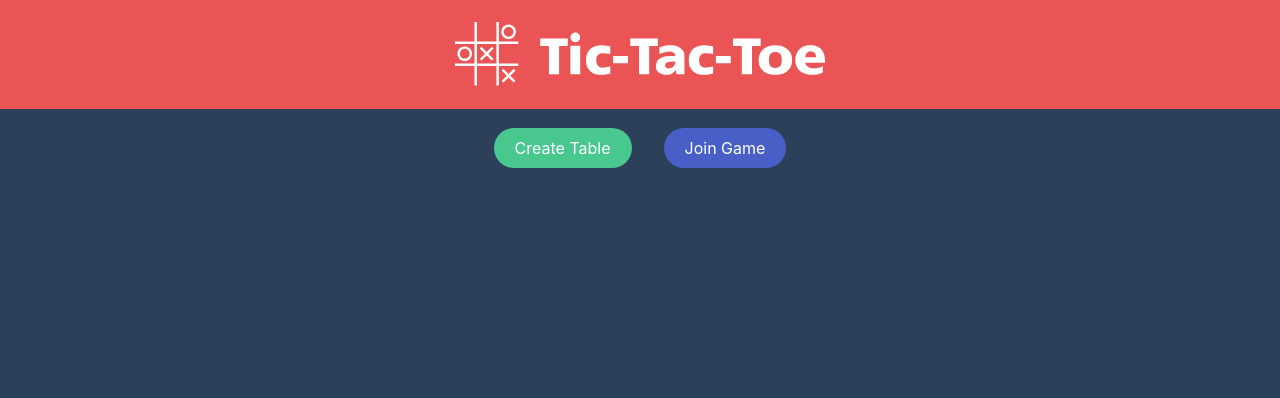
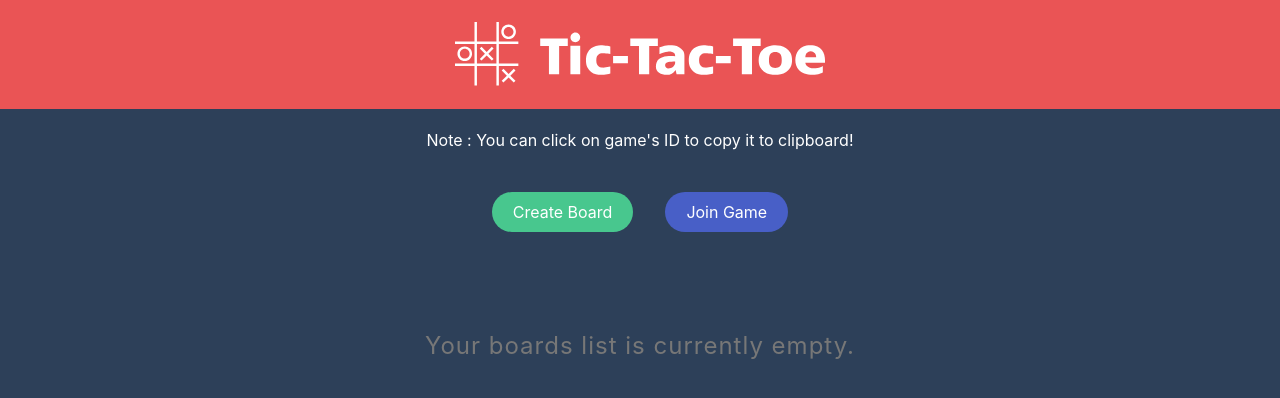
Before and after one commit to dejvid98/tic-tac-toe, a React (Create React App) app: page /boards in a window 1280 px wide. Shown: the top 398 px of the page. Built offline with nearby package versions, Linux system fonts and the light colour scheme.

Commit message:
Boards & animations

```diff
--- a/package.json
+++ b/package.json
@@ -14,6 +14,7 @@
     "@types/react-router-dom": "^5.1.5",
     "axios": "^0.19.2",
     "bulma": "^0.9.0",
+    "copy-to-clipboard": "^3.3.1",
     "node-sass": "^4.14.1",
     "react": "^16.13.1",
     "react-dom": "^16.13.1",
--- a/src/components/BoardsPage/Board.module.scss
+++ b/src/components/BoardsPage/Board.module.scss
@@ -0,0 +1,37 @@
+.container {
+  display: flex;
+  justify-content: center;
+  align-items: center;
+  flex-direction: column;
+  background: #2d4059;
+  box-shadow: 20px 20px 60px #26364c, -20px -20px 60px #344a66;
+  padding: 1.5rem 3rem;
+  border-radius: 2rem;
+  margin-top: 2rem;
+  margin-right: 3rem;
+  margin-left: 3rem;
+  min-width: 15rem;
+  animation: fadeIn 1s linear;
+  p {
+    font-size: 1.7rem;
+    color: #fff;
+    margin-bottom: 1rem;
+  }
+
+  span {
+    font-size: 0.7rem;
+    color: #fff;
+    margin-bottom: 3rem;
+    cursor: pointer;
+  }
+}
+
+@keyframes fadeIn {
+  0% {
+    opacity: 0;
+  }
+
+  100% {
+    opacity: 1;
+  }
+}
--- /dev/null
+++ b/src/components/BoardsPage/BoardCard.tsx
@@ -0,0 +1,30 @@
+// Libraries imports
+import React from 'react';
+import copy from 'copy-to-clipboard';
+
+// Relative imports
+import styles from './Board.module.scss';
+
+interface Props {
+  id: string;
+  players: number;
+}
+
+const copyIdToClipboard = (id: string) => {
+  copy(id);
+};
+
+const Board = ({ id, players }: Props) => {
+  return (
+    <div className={styles.container}>
+      <p>ID</p>
+      <span onClick={() => copyIdToClipboard(id)}>
+        {id} <i className="fas fa-copy"></i>
+      </span>
+      <p>Players {players}/2</p>
+      <button className="button is-warning is-rounded is-outlined">Join</button>
+    </div>
+  );
+};
+
+export default Board;
--- a/src/components/BoardsPage/BoardsPage.module.scss
+++ b/src/components/BoardsPage/BoardsPage.module.scss
@@ -29,5 +29,60 @@
         margin-right: 2rem;
       }
     }
+
+    .boardsWrapper {
+      display: flex;
+      justify-content: center;
+      align-items: center;
+      flex-wrap: wrap;
+      width: 70vw;
+      margin-top: 2rem;
+
+      .noBoardsAlert {
+        p {
+          text-align: center;
+          letter-spacing: 1px;
+          color: #777;
+          font-size: 1.5rem;
+          margin-top: 4rem;
+        }
+      }
+    }
+
+    .noteWrapper {
+      display: flex;
+      justify-content: center;
+      margin-bottom: 2.5rem;
+      width: 80%;
+    }
+
+    .alertWrapper {
+      background-color: #f4b400;
+      position: absolute;
+      bottom: 2rem;
+      left: 2rem;
+      padding: 0.5rem 1.5rem;
+      border-radius: 5px;
+      margin-top: 1rem;
+      animation: moveInFromLeft ease 0.8s;
+    }
+
+    @keyframes moveInFromLeft {
+      0% {
+        opacity: 0;
+        transform: translateX(-20rem);
+      }
+
+      100% {
+        opacity: 1;
+        transform: translateX(0rem);
+      }
+    }
   }
 }
+
+@media (max-width: 1024px) {
+  .alertWrapper {
+    display: none;
+  }
+}
--- a/src/components/BoardsPage/BoardsPage.tsx
+++ b/src/components/BoardsPage/BoardsPage.tsx
@@ -6,6 +6,7 @@ import styles from './BoardsPage.module.scss';
 import Navbar from '../Navbar/Navbar';
 import store from '../../store/store';
 import HTTP from '../../Util/HTTPRequest';
+import Board from './BoardCard';
 
 interface Store {
   userInfo: {
@@ -14,40 +15,84 @@ interface Store {
   };
 }
 
+interface Board {
+  id: string;
+  players: number;
+}
+
 const BoardsPage = () => {
   const [apikey, setApikey] = useState('');
-  const [name, setName] = useState('');
-  const [boards, setBoards] = useState([]);
+  const [boards, setBoards] = useState<Board[]>([]);
+  const [alert, setAlert] = useState('');
+  const [boardsNum, setBoardsNum] = useState(0);
 
-  const createTable = async() =>{
-
-  }
+  const createBoard = async () => {
+    try {
+      const boardResp = await HTTP.post('/create_board', { apikey });
+      if (boardResp.status === 200) setAlert('Board successfully created');
+      setTimeout(() => setAlert(''), 3000);
+      setBoardsNum((board) => board + 1);
+    } catch (error) {
+      setAlert(error.message);
+      setTimeout(() => setAlert(''), 3000);
+    }
+  };
 
   useEffect(() => {
     // Retrieves user info from the store
     const storeState: Store = store.getState();
-    const { apikey, name } = storeState.userInfo;
+    const { apikey } = storeState.userInfo;
     setApikey(apikey);
-    setName(name);
+  }, []);
 
+  useEffect(() => {
     // Retrieves the list of player's boards
     const getUserBoards = async () => {
-      const boardsResp = await HTTP.post('/boards', { apikey });
-      if (boardsResp.status === 200) setBoards(boardsResp.data);
+      try {
+        const boardsResp = await HTTP.post('/boards', { apikey });
+        if (boardsResp.status === 200) setBoards(boardsResp.data);
+      } catch (error) {
+        setAlert(error.message);
+        setTimeout(() => setAlert(''), 3000);
+      }
     };
 
-    // getUserBoards();
-  }, []);
+    if (apikey) getUserBoards();
+  }, [apikey, boardsNum]);
   return (
     <div className={styles.container}>
       <Navbar />
       <div className={styles.innerContainer}>
+        <div className={styles.noteWrapper}>
+          <p>Note : You can click on game's ID to copy it to clipboard!</p>
+        </div>
         <div className={styles.buttonWrapper}>
-          <button className="button is-success is-rounded">Create Table</button>
+          <button
+            className="button is-success is-rounded"
+            onClick={createBoard}
+          >
+            Create Board
+          </button>
           <button className="button is-link is-rounded">Join Game</button>
         </div>
 
-        <div className={styles.boardsWrapper}></div>
+        {alert ? (
+          <div className={styles.alertWrapper}>
+            <p>{alert}</p>
+          </div>
+        ) : null}
+
+        <div className={styles.boardsWrapper}>
+          {boards.length > 0 ? (
+            boards.map((board) => (
+              <Board id={board.id} players={board.players} key={board.id} />
+            ))
+          ) : (
+            <span className={styles.noBoardsAlert}>
+              <p>Your boards list is currently empty.</p>
+            </span>
+          )}
+        </div>
       </div>
     </div>
   );
```
Also changed, not shown: src/components/BoardsPage/Board.tsx (deleted, +0 -15 lines), 1 other file (tests, documents, lock files or other folders).
